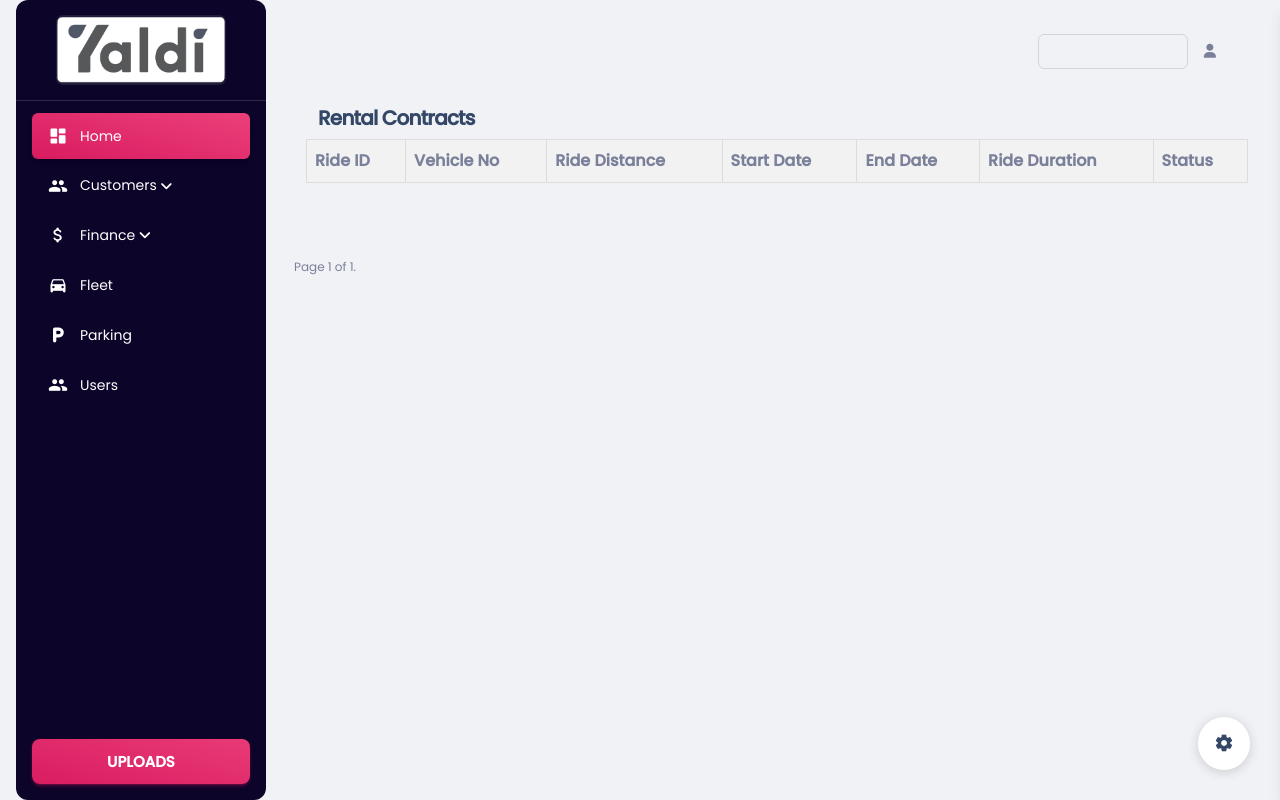
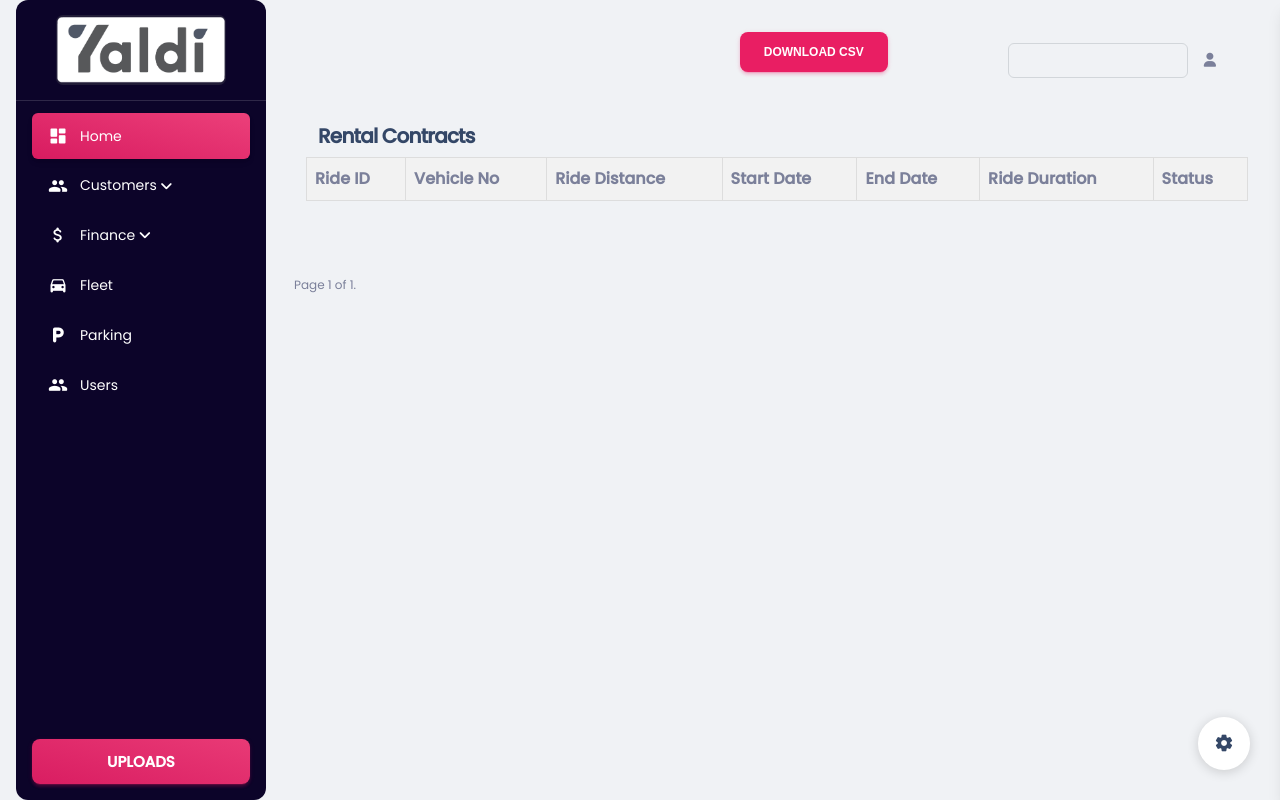
Before and after one commit to nowren7/nowren7, a Django app: page /exceltable in a window 1280 px wide. Run offline with Django 4.2, Linux system fonts and the light colour scheme; data that the repository does not hold is empty; some libraries are stand-ins or nearby versions.

Commit message:
fifth commit

```diff
--- a/customer/templates/tables.html
+++ b/customer/templates/tables.html
@@ -147,6 +147,8 @@
                 <input type="file" name="excel_file">
                 <button type="submit">Upload</button>
               </form>       -->
+              <!-- <h1>Download CSV</h1> -->
+              <a href="{% url 'generate_csv' %}" class="btn btn-primary">Download CSV</a>
             </div>
             <div class="input-group input-group-outline" style="width: 300px;">
               <!-- <label class="form-label">Type here...</label> -->
--- a/customer/urls.py
+++ b/customer/urls.py
@@ -21,6 +21,7 @@ urlpatterns = [
     path('update_status', views.update_status, name='update_status'),
     path('salik_status', views.salik_status, name='salik_status'),
     path('fines_status', views.fines_status, name='fines_status'),
+    path('generate-csv/', views.generate_csv, name='generate_csv'),
 
 
     # path('display_user_table/', views.get_user_data, name='display_user_table'),
--- a/customer/views.py
+++ b/customer/views.py
@@ -738,20 +738,28 @@ def fines_status(request):
         # If the request method is not POST or it's not an AJAX request, return an error response
         return JsonResponse({'success': False, 'error': 'Invalid request'})
 
-#page spliter views.py
-# from django.core.paginator import Paginator
-# from django.shortcuts import render
-# from .models import VehicleDetails
 
-# def your_view(request):
-#     vehicle_data = VehicleDetails.objects.all()
-#     print(vehicle_data)
-#     paginator = Paginator(vehicle_data, 50)  # Show 100 items per page
+#excel file export button
+import csv
+from django.http import HttpResponse
 
-#     page_number = request.GET.get('page')
-#     vehicle_data = paginator.get_page(page_number)
 
-#     return render(request, 'tables.html', {'page_obj': vehicle_data})
+def generate_csv(request):
+    # Retrieve data from the database
+    data = VehicleDetails.objects.all()
+
+    # Prepare the response as CSV
+    response = HttpResponse(content_type='text/csv')
+    response['Content-Disposition'] = 'attachment; filename="vehicle_data.csv"'
+
+    # Write data to CSV file
+    writer = csv.writer(response)
+    writer.writerow(['Start Time', 'End Time', 'Plate No', 'Ride Duration', 'Ride Distance'])
+
+    for item in data:
+        writer.writerow([item.start_time, item.end_time, item.plate_no, item.ride_duration, item.ride_distance])
+
+    return response
 
 
 
```
